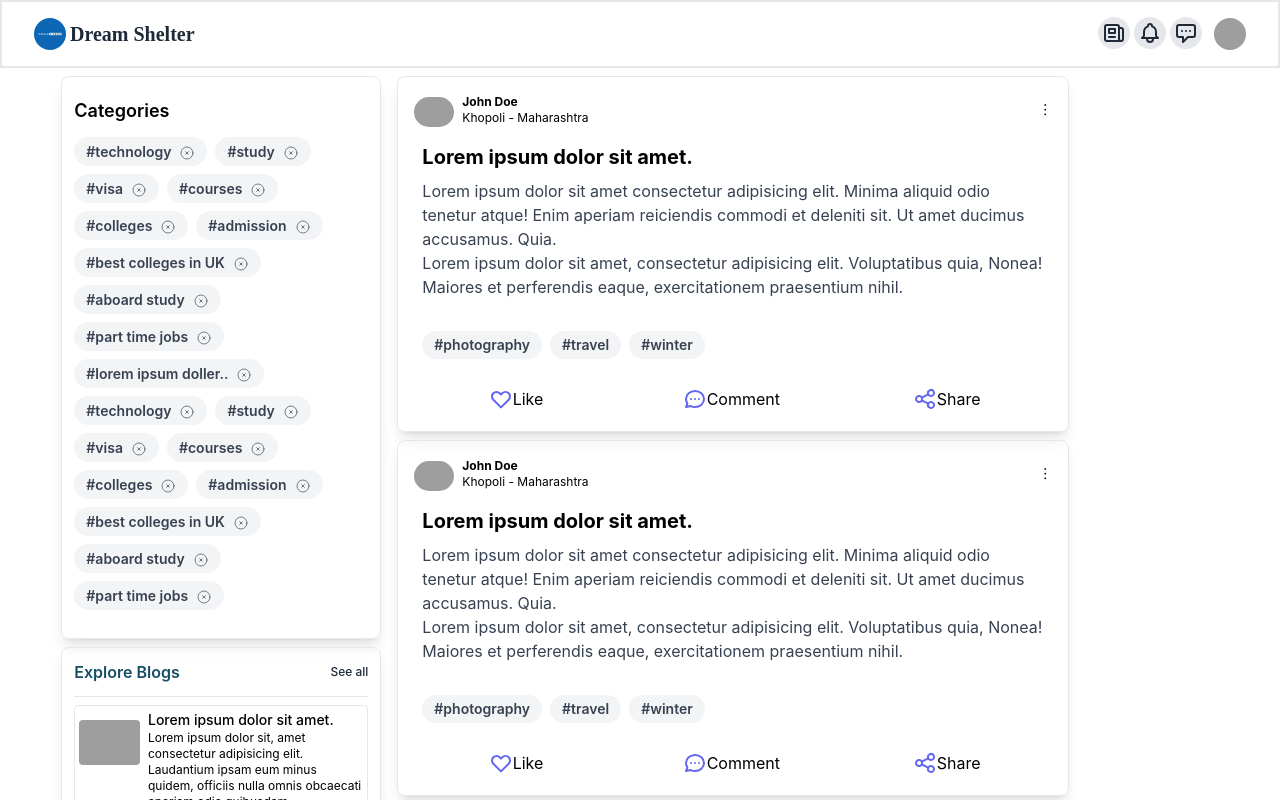
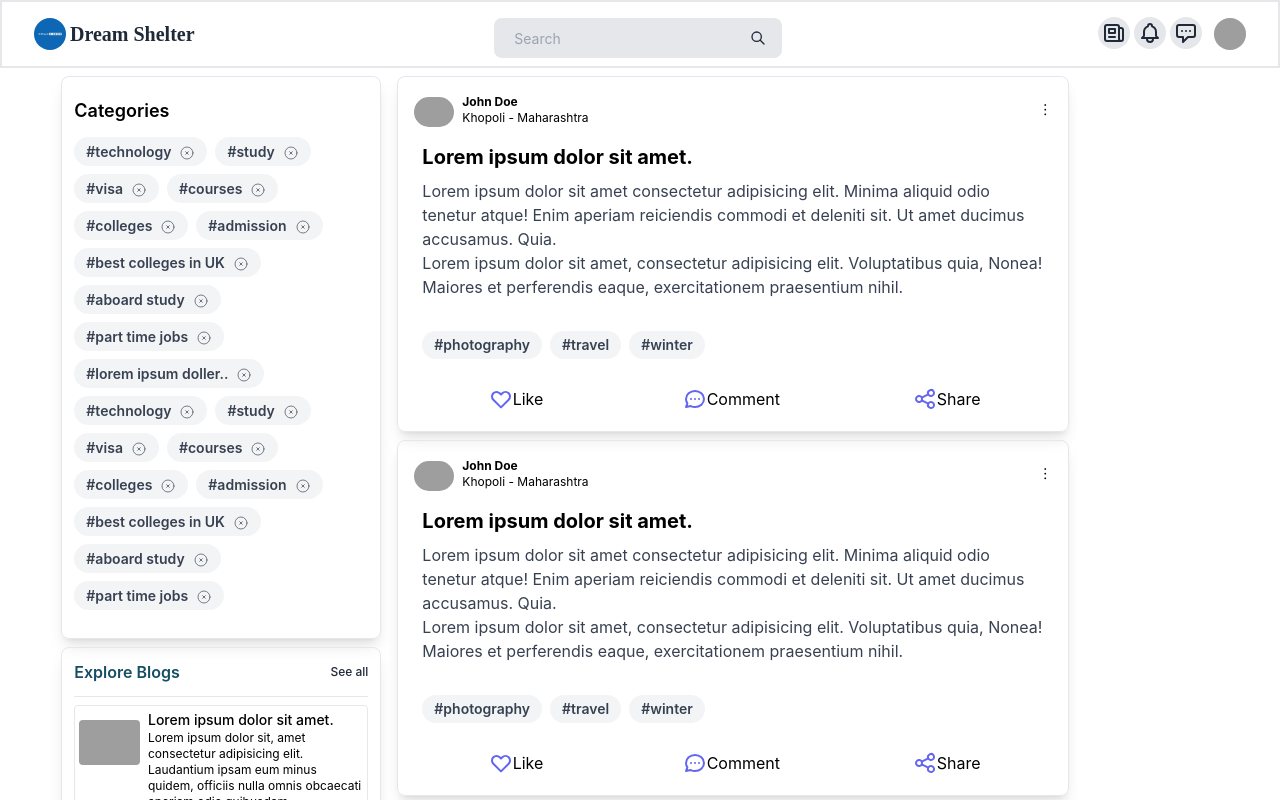
Before and after one commit to ParshuramNikam/dream-shelter, a React (Create React App) app: page / in a window 1280 px wide. Shown: the top 800 px of the page. Built offline with nearby package versions, Linux system fonts and the light colour scheme; grey boxes are pictures that could not be loaded.

Commit message:
parshu - fix navbar search box

```diff
--- a/src/components/Navbar.jsx
+++ b/src/components/Navbar.jsx
@@ -41,7 +41,7 @@ export default function Navbar() {
 						<div className="relative flex items-center justify-between h-16">
 							<div className="absolute inset-y-0 left-0 flex sm:hidden"></div>
 							<div className="flex-1 flex items-center justify-between sm:items-stretch sm:justify-start">
-								<div className="flex ">
+								<div className="flex items-center">
 									<Link to={"/"}>
 										<div className={` ${hidden ? 'hidden' : ''} flex-shrink-0 flex items-center`}>
 											<img
@@ -49,7 +49,7 @@ export default function Navbar() {
 												src="/images/logo.jpg"
 												alt="Dream Shelter"
 											/>
-											<div className="hidden sm:block font-bold text-xl font-size cursor-pointer flex items-center font-[Poppins] text-gray-800 pr-3">
+											<div className="hidden sm:block whitespace-nowrap font-bold text-xl font-size cursor-pointer flex items-center font-[Poppins] text-gray-800 pr-3 mr-2">
 												<span className="text-5x1 text-blue-600 mr-1 pt-2">
 													<ion-icon name="logo-ionic"></ion-icon>
 												</span>
@@ -69,9 +69,9 @@ export default function Navbar() {
 										/>
 									</button>
 								</div>
-								<div class={` ${!hidden ? 'hidden' : 'block'} pt-2 relative mx-auto text-gray-600`}>
+								<div class={`hidden sm:block pt-2 relative mx-auto text-gray-600`}>
 									<input
-										class=" bg-gray-200 h-10 px-5 pr-16 rounded-lg text-sm focus:outline-none w-60 md:w-96 "
+										class=" bg-gray-200 h-10 px-5 pr-16 rounded-lg text-sm focus:outline-none w-52 md:w-60 lg:w-72 "
 										type="search"
 										name="search"
 										placeholder="Search"
```
